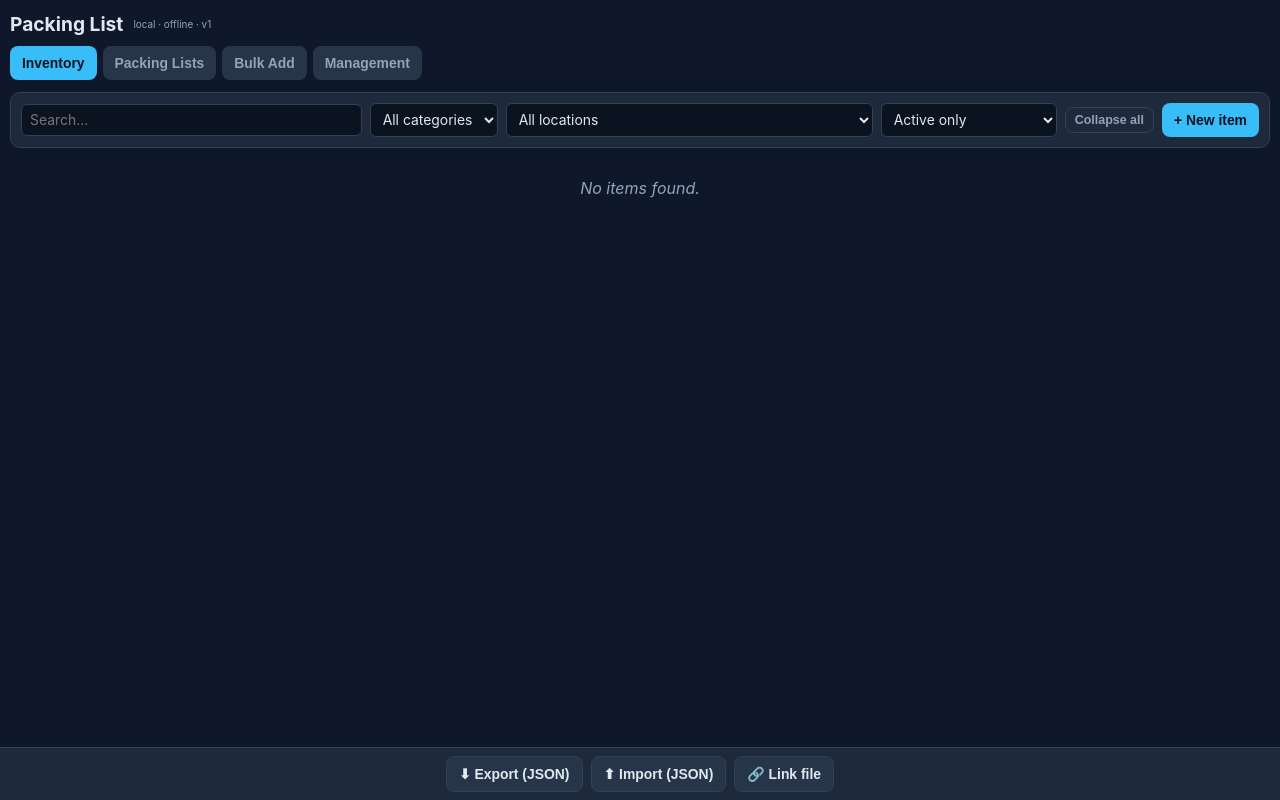
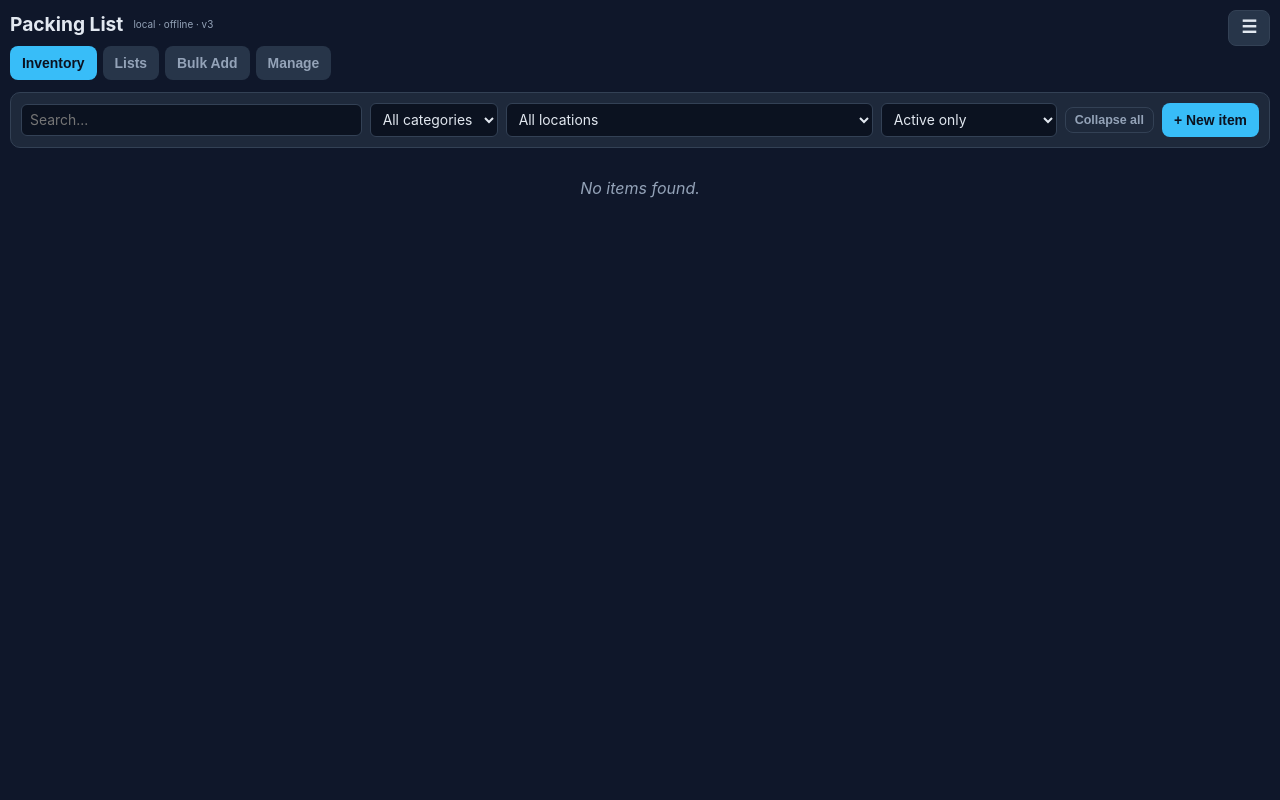
Before and after one commit to t3ste/packing-list, a plain HTML site: page index.html in a window 1280 px wide. Drawn offline with Linux system fonts and the light colour scheme.

Commit message:
Replace fixed footer with top-right menu; shorten labels for narrow screens; bump to v3

```diff
--- a/index.html
+++ b/index.html
@@ -21,10 +21,17 @@
 }
 *{box-sizing:border-box;}
 body{margin:0; font-family:-apple-system,BlinkMacSystemFont,'Segoe UI',Roboto,Helvetica,Arial,sans-serif;
-  background:var(--bg); color:var(--text); padding:10px; padding-bottom:74px;
+  background:var(--bg); color:var(--text); padding:10px;
   padding-left:max(10px, env(safe-area-inset-left)); padding-right:max(10px, env(safe-area-inset-right));
-  padding-top:max(10px, env(safe-area-inset-top));}
-h1{font-size:1.2rem; margin:2px 0 10px; display:flex; align-items:center; gap:10px; flex-wrap:wrap;}
+  padding-top:max(10px, env(safe-area-inset-top)); padding-bottom:max(10px, env(safe-area-inset-bottom));}
+.topbar{display:flex; justify-content:space-between; align-items:flex-start; gap:8px;}
+h1{font-size:1.2rem; margin:2px 0 10px; display:flex; align-items:center; gap:10px; flex-wrap:wrap; min-width:0;}
+.menuWrap{position:relative; flex-shrink:0;}
+.menuToggle{background:var(--panel2); color:var(--text); border:1px solid var(--border); border-radius:8px; padding:8px 12px; font-size:1.1rem; line-height:1; cursor:pointer;}
+.mainMenu{display:none; flex-direction:column; gap:6px; position:absolute; top:calc(100% + 6px); right:0;
+  background:var(--panel); border:1px solid var(--border); border-radius:10px; padding:8px; min-width:190px; z-index:60; box-shadow:0 8px 24px rgba(0,0,0,.4);}
+.mainMenu.show{display:flex;}
+.mainMenu button{width:100%; text-align:left; white-space:nowrap; overflow:hidden; text-overflow:ellipsis;}
 h1 small{color:var(--muted); font-size:0.62rem; font-weight:400;}
 h3{font-size:0.95rem; color:var(--accent); margin:14px 0 8px;}
 button{background:var(--accent); color:#0b1220; border:none; border-radius:8px; padding:9px 12px;
@@ -113,8 +120,6 @@ summary .cnt{color:var(--muted); font-weight:400; font-size:0.74rem; white-space
 .picker-item:first-child{border-top:none;}
 .picker-item .n{flex:1; font-size:0.86rem;}
 .picker-item input[type=number]{width:46px;}
-.footer-fixed{position:fixed; bottom:0; left:0; right:0; background:var(--panel); border-top:1px solid var(--border);
-  padding:8px 12px; padding-bottom:max(8px, env(safe-area-inset-bottom)); display:flex; gap:8px; flex-wrap:wrap; justify-content:center; z-index:10;}
 .empty{color:var(--muted); font-style:italic; padding:14px; text-align:center;}
 #toast{position:fixed; bottom:64px; left:50%; transform:translateX(-50%); background:var(--accent2);
   color:#0b1220; padding:9px 16px; border-radius:8px; font-weight:600; opacity:0; transition:opacity .3s; pointer-events:none; z-index:99; max-width:90vw; text-align:center;}
@@ -142,13 +147,24 @@ a.backlink{color:var(--accent); text-decoration:none; font-size:0.85rem; cursor:
 </head>
 <body>
 
-<h1>Packing List<small>local · offline · v1</small><small id="linkedFileIndicator" style="color:var(--accent);"></small></h1>
+<div class="topbar">
+  <h1>Packing List<small>local · offline · v3</small><small id="linkedFileIndicator" style="color:var(--accent);"></small></h1>
+  <div class="menuWrap">
+    <button class="menuToggle" id="menuToggleBtn" onclick="toggleMainMenu()" aria-label="Menu" title="Menu">☰</button>
+    <div class="mainMenu" id="mainMenu">
+      <button class="secondary" onclick="exportJSON(); closeMainMenu();">⬇ Export</button>
+      <button class="secondary" onclick="document.getElementById('importFile').click(); closeMainMenu();">⬆ Import</button>
+      <input type="file" id="importFile" accept="application/json" style="display:none" onchange="importJSON(event)">
+      <button class="secondary" id="linkFileBtn" style="display:none" onclick="linkFile(); closeMainMenu();">🔗 Link</button>
+    </div>
+  </div>
+</div>
 
 <div class="tabbar">
   <button id="tabBestand" class="active" onclick="showTab('bestand')">Inventory</button>
-  <button id="tabTrips" onclick="showTab('trips')">Packing Lists</button>
+  <button id="tabTrips" onclick="showTab('trips')">Lists</button>
   <button id="tabBulk" onclick="showTab('bulk')">Bulk Add</button>
-  <button id="tabManage" onclick="showTab('manage')">Management</button>
+  <button id="tabManage" onclick="showTab('manage')">Manage</button>
 </div>
 
 <div id="view-bestand" class="view active">
@@ -235,12 +251,6 @@ Cutlery"></textarea>
   </div>
 </div>
 
-<div class="footer-fixed">
-  <button class="secondary" onclick="exportJSON()">⬇ Export (JSON)</button>
-  <button class="secondary" onclick="document.getElementById('importFile').click()">⬆ Import (JSON)</button>
-  <input type="file" id="importFile" accept="application/json" style="display:none" onchange="importJSON(event)">
-  <button class="secondary" id="linkFileBtn" style="display:none" onclick="linkFile()">🔗 Link file</button>
-</div>
 
 <div id="toast"></div>
 <datalist id="categoryOptions"></datalist>
@@ -1658,10 +1668,18 @@ function updateLinkedFileUI(){
     if(btn) btn.textContent = `✅ Linked: ${fileHandle.name}`;
     if(indicator) indicator.textContent = ` · 🔗 ${fileHandle.name}`;
   } else {
-    if(btn) btn.textContent = '🔗 Link file';
+    if(btn) btn.textContent = '🔗 Link';
     if(indicator) indicator.textContent = '';
   }
 }
+function toggleMainMenu(){ document.getElementById('mainMenu').classList.toggle('show'); }
+function closeMainMenu(){ document.getElementById('mainMenu').classList.remove('show'); }
+document.addEventListener('click', (e)=>{
+  const menu = document.getElementById('mainMenu');
+  const btn = document.getElementById('menuToggleBtn');
+  if(!menu || !menu.classList.contains('show')) return;
+  if(!menu.contains(e.target) && e.target!==btn) closeMainMenu();
+});
 async function writeLinkedFile(){
   if(!fileHandle) return;
   try{
--- a/service-worker.js
+++ b/service-worker.js
@@ -1,6 +1,6 @@
 // Bump this version whenever index.html changes content-wise,
 // otherwise already-installed users keep loading the old, cached version.
-const CACHE_NAME = 'packing-list-en-empty-v2';
+const CACHE_NAME = 'packing-list-en-empty-v3';
 const CORE_ASSETS = [
   './',
   './index.html',
```
